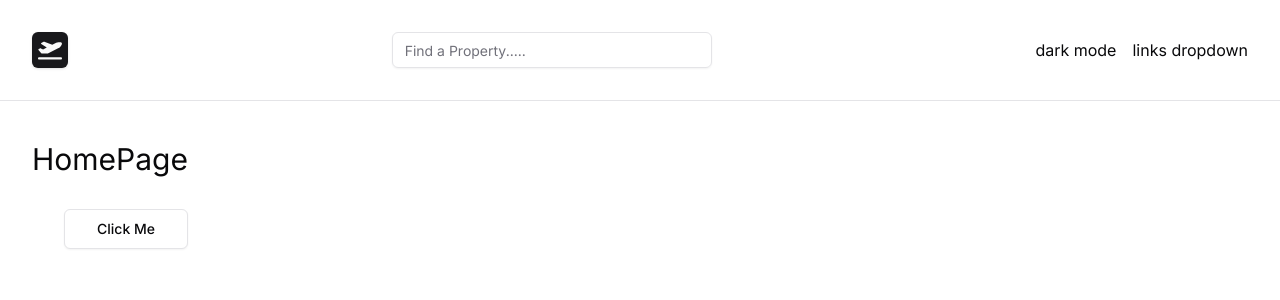
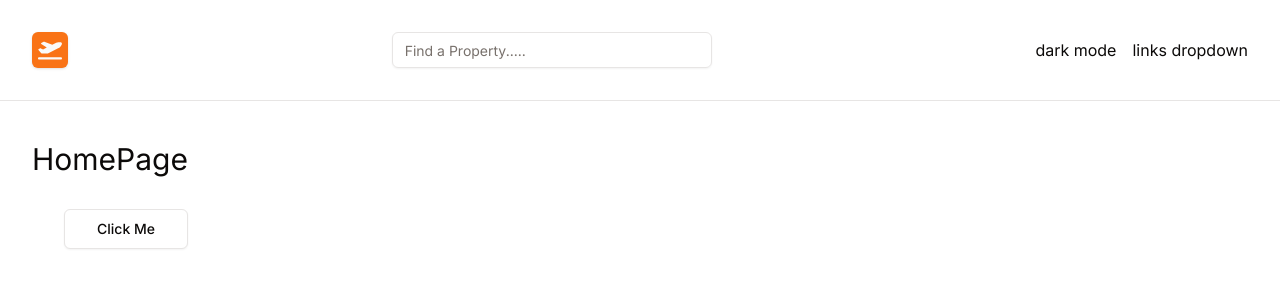
Before and after one commit to HimanshuSharma0501/home-away, a Next.js app: page / in a window 1280 px wide. Shown: the top 300 px of the page. Built offline with nearby package versions, Linux system fonts and the light colour scheme.

Commit message:
Updated Color themes in globals.css

```diff
--- a/app/globals.css
+++ b/app/globals.css
@@ -9,66 +9,51 @@
 }
 
 @layer base {
+  @layer base {
     :root {
       --background: 0 0% 100%;
-    --foreground: 240 10% 3.9%;
-
+      --foreground: 20 14.3% 4.1%;
       --card: 0 0% 100%;
-    --card-foreground: 240 10% 3.9%;
-
+      --card-foreground: 20 14.3% 4.1%;
       --popover: 0 0% 100%;
-    --popover-foreground: 240 10% 3.9%;
-
-    --primary: 240 5.9% 10%;
-    --primary-foreground: 0 0% 98%;
-
-    --secondary: 240 4.8% 95.9%;
-    --secondary-foreground: 240 5.9% 10%;
-
-    --muted: 240 4.8% 95.9%;
-    --muted-foreground: 240 3.8% 46.1%;
-
-    --accent: 240 4.8% 95.9%;
-    --accent-foreground: 240 5.9% 10%;
-
+      --popover-foreground: 20 14.3% 4.1%;
+      --primary: 24.6 95% 53.1%;
+      --primary-foreground: 60 9.1% 97.8%;
+      --secondary: 60 4.8% 95.9%;
+      --secondary-foreground: 24 9.8% 10%;
+      --muted: 60 4.8% 95.9%;
+      --muted-foreground: 25 5.3% 44.7%;
+      --accent: 60 4.8% 95.9%;
+      --accent-foreground: 24 9.8% 10%;
       --destructive: 0 84.2% 60.2%;
-    --destructive-foreground: 0 0% 98%;
-
-    --border: 240 5.9% 90%;
-    --input: 240 5.9% 90%;
-    --ring: 240 10% 3.9%;
-
+      --destructive-foreground: 60 9.1% 97.8%;
+      --border: 20 5.9% 90%;
+      --input: 20 5.9% 90%;
+      --ring: 24.6 95% 53.1%;
       --radius: 0.5rem;
     }
 
     .dark {
-    --background: 240 10% 3.9%;
-    --foreground: 0 0% 98%;
-
-    --card: 240 10% 3.9%;
-    --card-foreground: 0 0% 98%;
-
-    --popover: 240 10% 3.9%;
-    --popover-foreground: 0 0% 98%;
-
-    --primary: 0 0% 98%;
-    --primary-foreground: 240 5.9% 10%;
-
-    --secondary: 240 3.7% 15.9%;
-    --secondary-foreground: 0 0% 98%;
-
-    --muted: 240 3.7% 15.9%;
-    --muted-foreground: 240 5% 64.9%;
-
-    --accent: 240 3.7% 15.9%;
-    --accent-foreground: 0 0% 98%;
-
-    --destructive: 0 62.8% 30.6%;
-    --destructive-foreground: 0 0% 98%;
-
-    --border: 240 3.7% 15.9%;
-    --input: 240 3.7% 15.9%;
-    --ring: 240 4.9% 83.9%;
+      --background: 20 14.3% 4.1%;
+      --foreground: 60 9.1% 97.8%;
+      --card: 20 14.3% 4.1%;
+      --card-foreground: 60 9.1% 97.8%;
+      --popover: 20 14.3% 4.1%;
+      --popover-foreground: 60 9.1% 97.8%;
+      --primary: 20.5 90.2% 48.2%;
+      --primary-foreground: 60 9.1% 97.8%;
+      --secondary: 12 6.5% 15.1%;
+      --secondary-foreground: 60 9.1% 97.8%;
+      --muted: 12 6.5% 15.1%;
+      --muted-foreground: 24 5.4% 63.9%;
+      --accent: 12 6.5% 15.1%;
+      --accent-foreground: 60 9.1% 97.8%;
+      --destructive: 0 72.2% 50.6%;
+      --destructive-foreground: 60 9.1% 97.8%;
+      --border: 12 6.5% 15.1%;
+      --input: 12 6.5% 15.1%;
+      --ring: 20.5 90.2% 48.2%;
+    }
   }
 }
 
```
Lines whose indentation alone changed are shown as unchanged.
